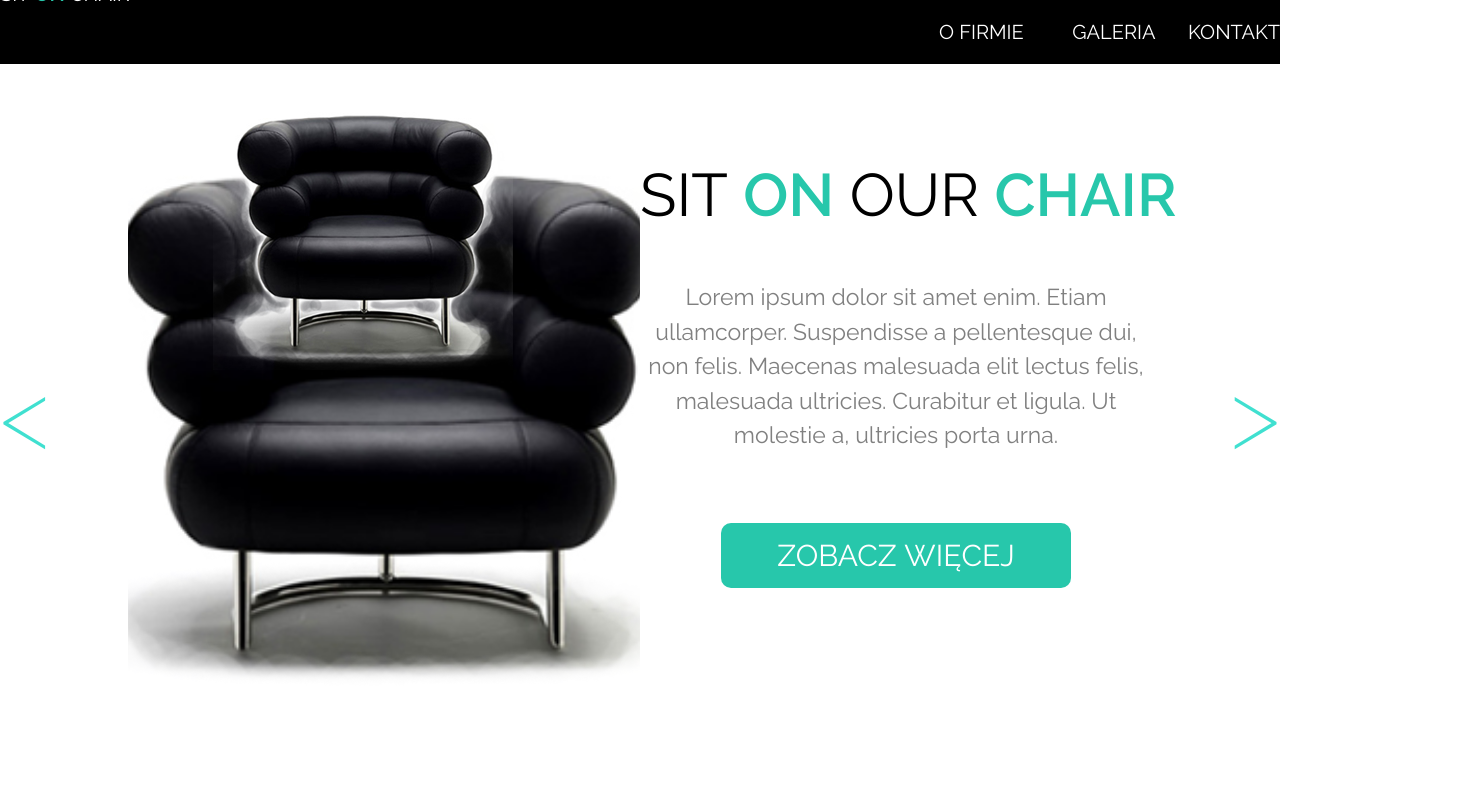
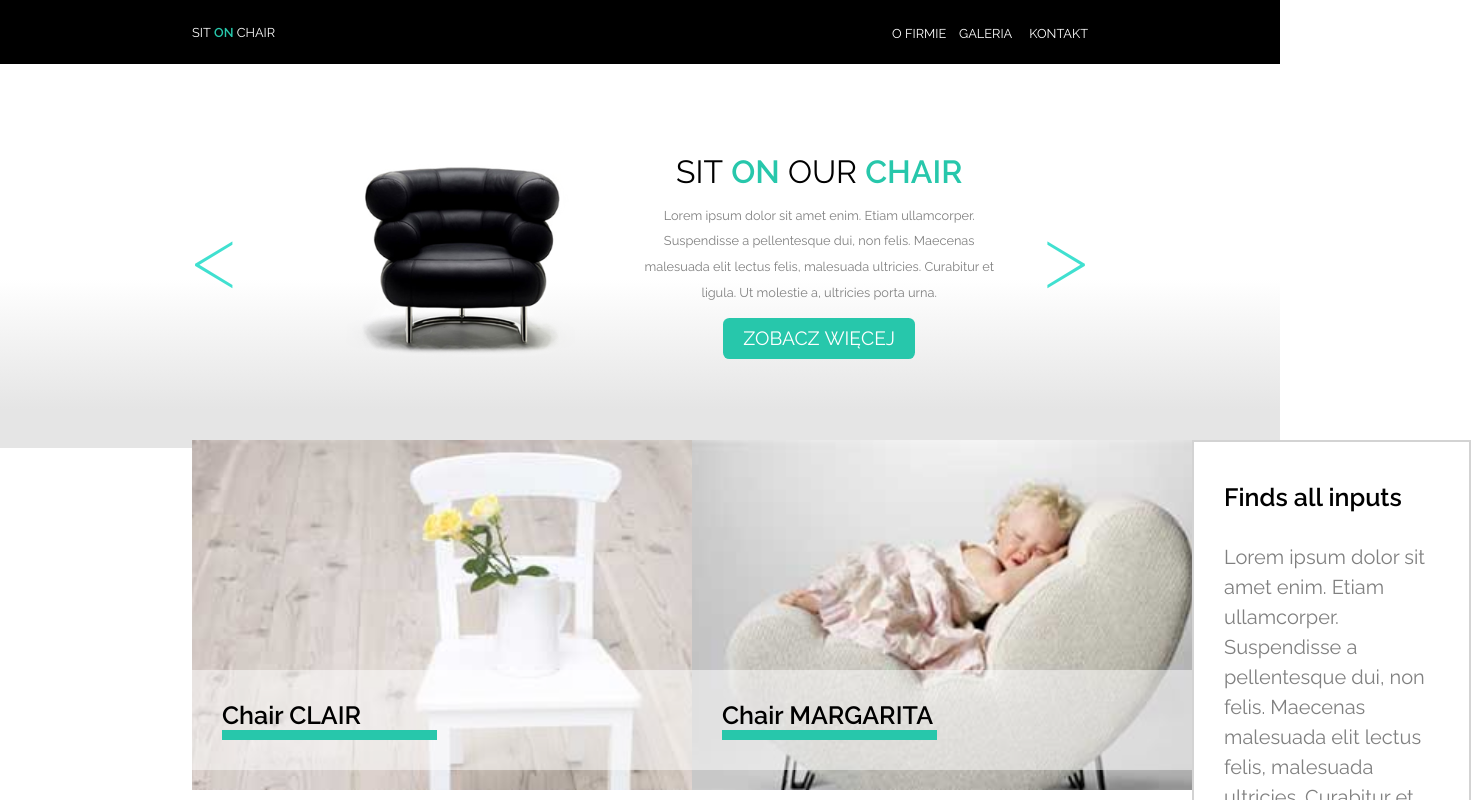
Before and after one commit to lmc-101/workshops, a website: page index.html in a window 1280 px wide. Shown: the top 800 px of the page, 1471 px wide, since content can reach past the window. Drawn offline with Linux system fonts and the light colour scheme.

Commit message:
fixed section 1

```diff
--- a/index.html
+++ b/index.html
@@ -11,14 +11,18 @@
             <div class='main'>
                 <div class='logo'>SIT&nbsp;<span class='green'>ON</span>&nbsp;CHAIR</div>
                 <nav class="dropdown">
-                   <button class="dropbtn">O FIRMIE</button>
+                   <ul>
+                   <li class="dropbtn">O FIRMIE
+<!--
               <div class="dropdown-content">
                     <a href="#">AKTUALNOŚCI</a>
                     <a href="#">NASZ TEAM</a>
                     <a href="#">HISTORIA</a>
               </div>
+-->
                 <li>GALERIA</li>
                 <li>KONTAKT</li>
+                </ul>
                 </nav>
 
             </div>
--- a/scss/style.scss
+++ b/scss/style.scss
@@ -2,16 +2,10 @@
 
 * {
     font-family: 'Raleway', sans-serif;
-    box-sizing: border-box;
-}
-
-html {
-    font-size: 10px;
 }
 
 .main {
-    width: 100%;
-    max-width: 1600px;
+    width: 70vw;
     margin: 0 auto;
 }
 
@@ -19,18 +13,19 @@ header {
     background-color: black;
     width: 100%;
     height: 5vw;
-    max-height: 100px;
-    display: flex;
-    justify-content: center;
-    align-items: center;
-    align-content: center;
+
+    .main {
+        display: flex;
+        align-items: center;
+        height: inherit;
+        justify-content: space-between;
+    }
 }
 
 .logo {
-    float: left;
     color: white;
     font-weight: 400;
-    font-size: 2rem;
+    font-size: 1vw;
 }
 
 .green {
@@ -38,74 +33,81 @@ header {
     font-weight: 600;
 }
 
-nav {
-    float: right;
-}
 
 nav li {
     display: inline-block;
     color: white;
     font-weight: 400;
-    padding-left: 30px;
-    line-height: 100px;
-    font-size: 2rem;
+    padding-left: 1vw;
+    font-size: 1vw;
 }
 
 .slider_background {
-//    background: rgb(255, 255, 255);
-//    /* Old browsers */
-//    background: -moz-linear-gradient(top, rgba(255, 255, 255, 1) 0%, rgba(255, 255, 255, 1) 56%, rgba(229, 229, 229, 1) 90%, rgba(229, 229, 229, 1) 100%);
-//    /* FF3.6-15 */
-//    background: -webkit-linear-gradient(top, rgba(255, 255, 255, 1) 0%, rgba(255, 255, 255, 1) 56%, rgba(229, 229, 229, 1) 90%, rgba(229, 229, 229, 1) 100%);
-//    /* Chrome10-25,Safari5.1-6 */
-//    background: linear-gradient(to bottom, rgba(255, 255, 255, 1) 0%, rgba(255, 255, 255, 1) 56%, rgba(229, 229, 229, 1) 90%, rgba(229, 229, 229, 1) 100%);
-//    /* W3C, IE10+, FF16+, Chrome26+, Opera12+, Safari7+ */
-//    filter: progid: DXImageTransform.Microsoft.gradient( startColorstr='#ffffff', endColorstr='#e5e5e5', GradientType=0);
-//    /* IE6-9 */
+    background: rgb(255, 255, 255);
+    /* Old browsers */
+    background: -moz-linear-gradient(top, rgba(255, 255, 255, 1) 0%, rgba(255, 255, 255, 1) 56%, rgba(229, 229, 229, 1) 90%, rgba(229, 229, 229, 1) 100%);
+    /* FF3.6-15 */
+    background: -webkit-linear-gradient(top, rgba(255, 255, 255, 1) 0%, rgba(255, 255, 255, 1) 56%, rgba(229, 229, 229, 1) 90%, rgba(229, 229, 229, 1) 100%);
+    /* Chrome10-25,Safari5.1-6 */
+    background: linear-gradient(to bottom, rgba(255, 255, 255, 1) 0%, rgba(255, 255, 255, 1) 56%, rgba(229, 229, 229, 1) 90%, rgba(229, 229, 229, 1) 100%);
+    /* W3C, IE10+, FF16+, Chrome26+, Opera12+, Safari7+ */
     height: 700px;
 }
 
+
+/*slider section*/
+.slider_background {
+
+    height: 30vw;
+    .main {
+        display: flex;
+        justify-content: space-between;
+        height: 30vw;
+    }
+}
 .left_arrow,
 .right_arrow {
-    width: 10%;
-    height: 700px;
-    float: left;
-    line-height: 700px;
-    font-size: 100px;
+    height: 30vw;
+    display: flex;
+    align-items: center;
+    font-size: 7vw;
     color: rgb(64, 224, 208);
-    vertical-align: middle;
     font-weight:200;
 }
 
 .left_arrow {
-    text-align: left;
+    justify-content: flex-start;
 }
 
 .right_arrow {
-    text-align: right;
+    justify-content: flex-end;
 }
 
 .slider {
     width: 80%;
-    height: 700px;
+    height: inherit;
     float: left;
+    display: flex;
+    justify-content: space-between;
+    align-items: center;
 }
 
 .black_chair {
-    background-image: url(/images/black_chair.png);
     width: 50%;
-    height: 700px;
-    background-repeat: no-repeat;
-    background-size: cover;
-    background-position: center;
-    float: left;
+    height: 20vw;
+    disply: flex;
+    align-items: center;
+    justify-content: center;
+
+    img {
+        height: auto;
+        width: 100%;
+    }
 }
 
 .main_idea {
     float: right;
     width: 50%;
-    height: 700px;
-    vertical-align: middle;
     display: flex;
     align-content: center;
     justify-content: space-around;
@@ -113,31 +115,29 @@ nav li {
 }
 
 .main_idea h1 {
-    font-size: 60px;
-    margin-bottom: 50px;
-    margin-top: -20px;
+    font-size: 2.5vw;
 }
 
 .main_idea p {
     color: grey;
-    font-size: 23px;
+    font-size: 1vw;
     text-align: center;
-    line-height: 1.5em;
-    margin-bottom: 70px;
+    line-height: 2vw;
+    margin-bottom: 1vw;
+    margin-top: 1vw;
 }
 
 .button {
-    padding: 15px 30px;
+    padding: 0.75vw 1.5vw;
     background-color: rgb(39, 199, 171);
     text-align: center;
-    border-radius: 10px;
-    width: 350px;
-    margin-bottom: 60px;
+    border-radius: 0.5vw;
+    width: 15vw;
 }
 
 .button a {
     color: white;
-    font-size: 30px;
+    font-size: 1.5vw;
     text-decoration: none;
 }
 
@@ -147,7 +147,7 @@ nav li {
 
 .merchandise,
 .merchandise_display {
-    height: 500px;
+    height: 30vw;
 }
 
 .merchandise_display {
@@ -547,45 +547,44 @@ footer {
 /*dropdown*/
 
 /* Dropdown Button */
-.dropbtn {
-    background-color: #000000;
-    color: white;
-    padding: 16px;
-    font-size: 2em;
-    border: none;
-    cursor: pointer;
-}
-
-.dropdown {
-    position: relative;
-    display: inline-block;
-}
-
-.dropdown-content {
-    display: none;
-    position: absolute;
-    background-color: #000000;
-    min-width: 160px;
-    box-shadow: 0px 8px 16px 0px rgba(0,0,0,0.2);
-    z-index: 1;
-    font-size: 18px;
-}
-
-.dropdown-content a {
-    color: white;
-    padding: 12px 16px;
-    text-decoration: none;
-    display: block;
-}
-
-.dropdown-content a:hover {
-    background-color: #000000
-}
-
-.dropdown:hover .dropdown-content {
-    display: block;
-}
-
-.dropdown:hover .dropbtn {
-    background-color: #000000;
-}
+//.dropbtn {
+//    background-color: #000000;
+//    color: white;
+//    padding: 16px;
+//    border: none;
+//    cursor: pointer;
+//}
+//
+//.dropdown {
+//    position: relative;
+//    display: inline-block;
+//}
+//
+//.dropdown-content {
+//    display: none;
+//    position: absolute;
+//    background-color: #000000;
+//    min-width: 160px;
+//    box-shadow: 0px 8px 16px 0px rgba(0,0,0,0.2);
+//    z-index: 1;
+//    font-size: 18px;
+//}
+//
+//.dropdown-content a {
+//    color: white;
+//    padding: 12px 16px;
+//    text-decoration: none;
+//    display: block;
+//}
+//
+//.dropdown-content a:hover {
+//    background-color: #000000
+//}
+//
+//.dropdown:hover .dropdown-content {
+//    display: block;
+//}
+//
+//.dropdown:hover .dropbtn {
+//    background-color: #000000;
+//}
```
Also changed, not shown: css/style.css.
